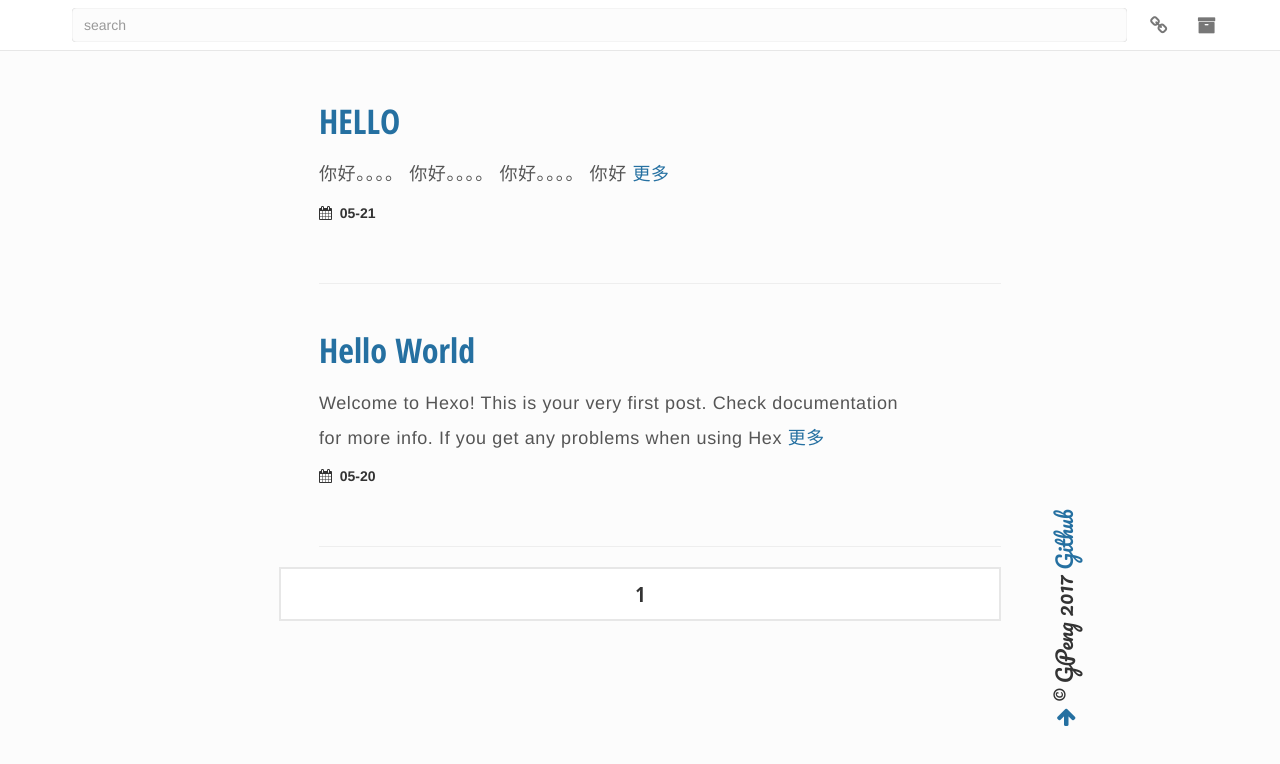
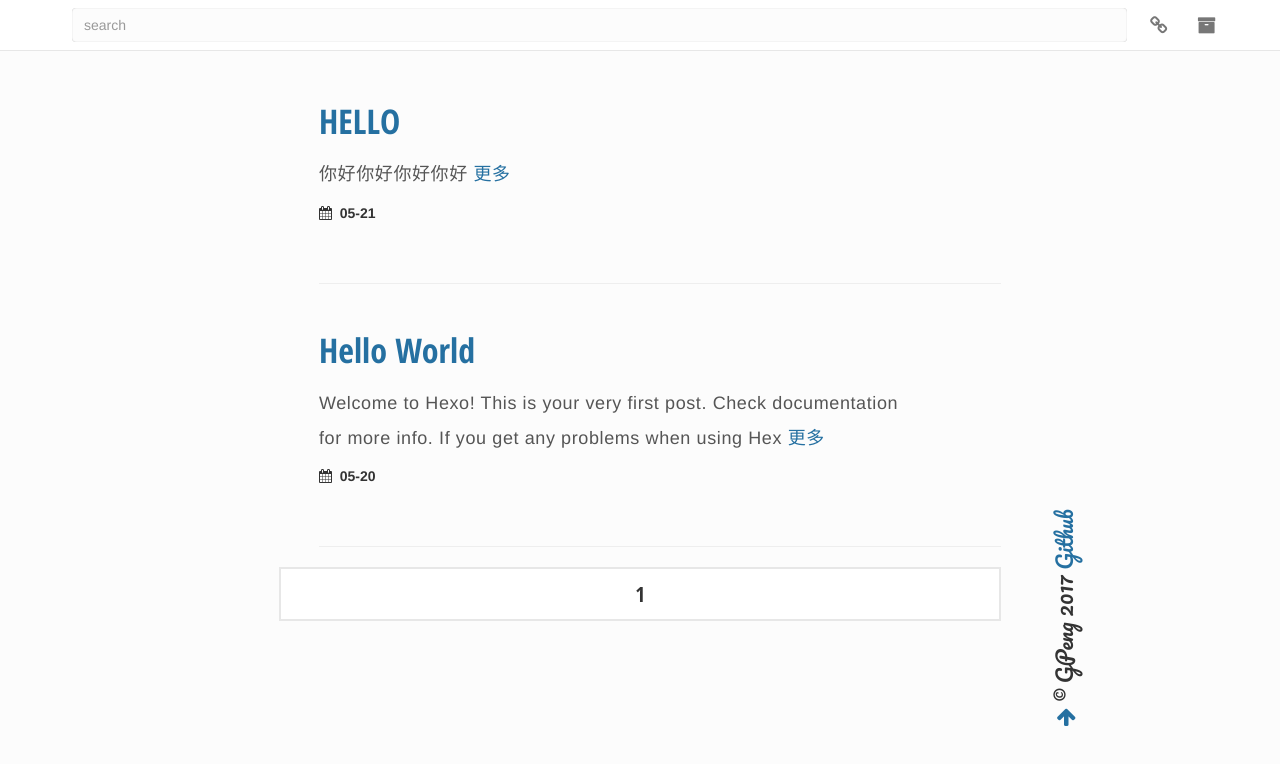
Before and after one commit to MyAshe/MyAshe.github.io, a plain HTML site: page index.html in a window 1280 px wide. Drawn offline with nearby package versions, Linux system fonts and the light colour scheme; no server answers.

Commit message:
Site updated: 2017-05-21 17:05:07

```diff
--- a/index.html
+++ b/index.html
@@ -110,10 +110,7 @@
 
   <div class="excerpt">
 
-    你好。。。。
-你好。。。。
-你好。。。。
-你好
+    你好你好你好你好
 
   <a href="/2017/05/21/HELLO/">
     更多
```
Also changed, not shown: 2017/05/21/HELLO/index.html (+2 -8 lines).
